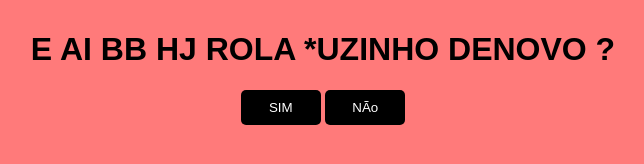
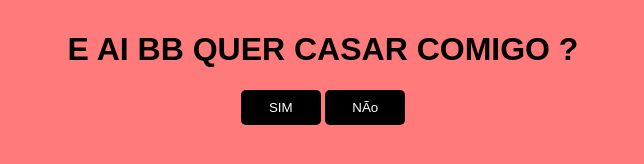
Before and after one commit to Elitonr65/projetobobo, a plain HTML site: page index.html in a window 1280 px wide. Shown: the whole page, without its empty margins (327-971 px from the left). Drawn offline with Linux system fonts and the light colour scheme.

Commit message:
corrigindo

```diff
--- a/index.html
+++ b/index.html
@@ -11,7 +11,7 @@
 
 <body>
    <div id="conteudo">
-    <h1>E AI BB HJ ROLA *UZINHO DENOVO ?</h1>
+    <h1>E AI BB QUER CASAR COMIGO ?</h1>
     <button  class="btn" onclick="sim()">
         <a class="btn" href="https://youtu.be/fiyTuvgdiGA?si=s3Jl2NvqCvgbbb2j">SIM</a></button>
     <button class="btn" id="btn"  onclick="desvia(this)" onmouseover="desvia(this)">NÃo</button>
```
